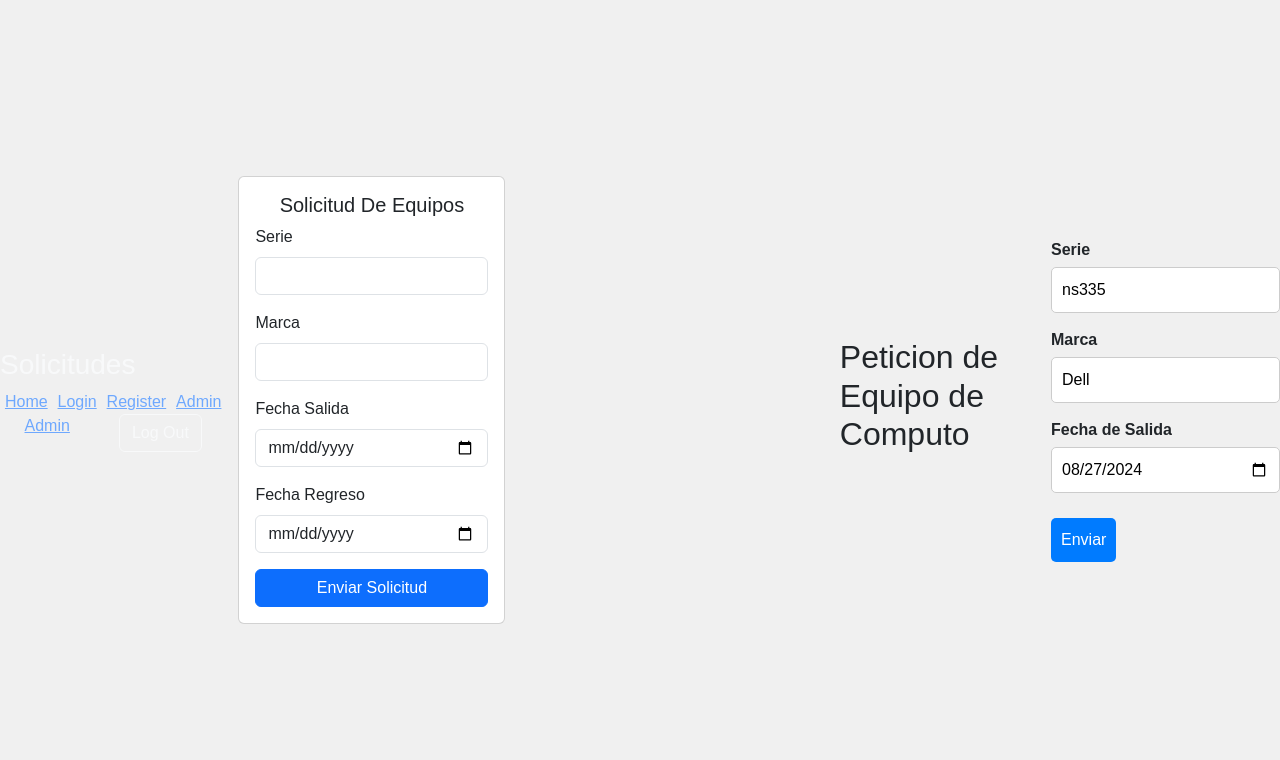
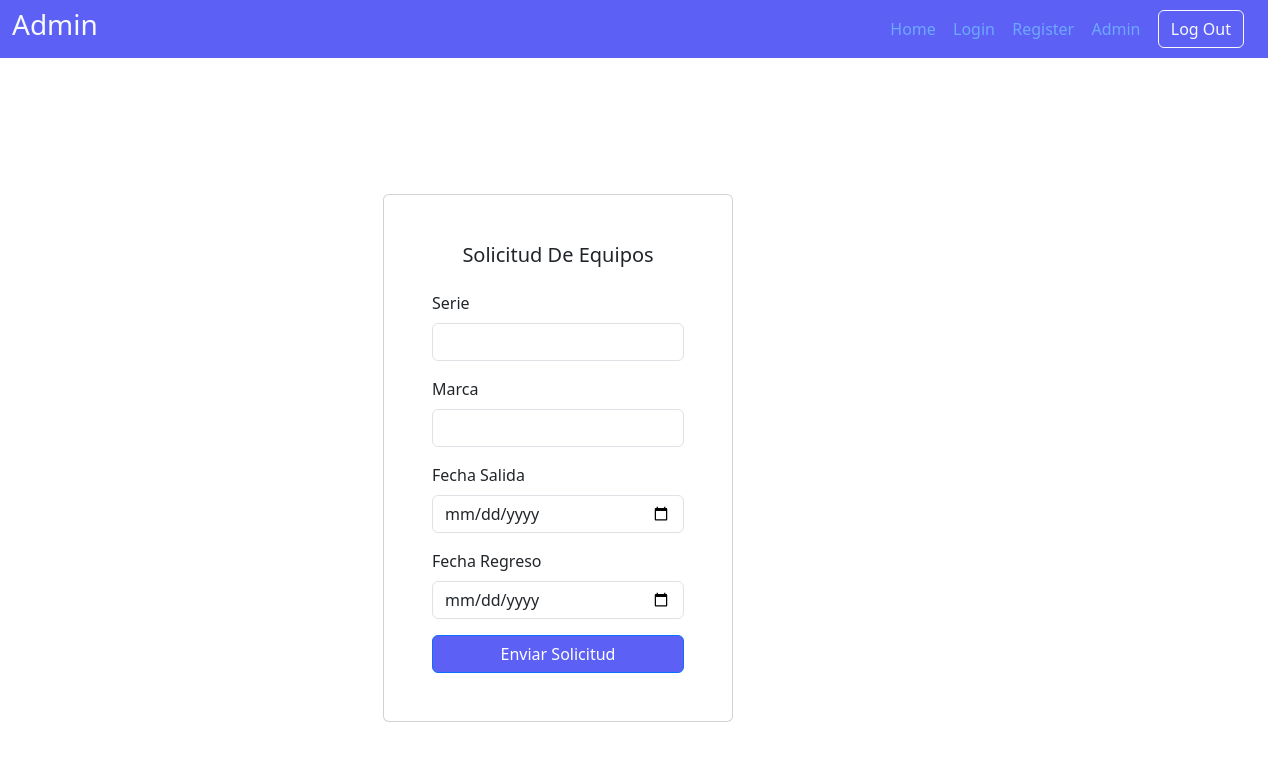
Before and after one commit to chrisbmx20/sistema-permiso-computadora, a website: page public/solicitud.html in a window 1280 px wide. Drawn offline with nearby package versions, Linux system fonts and the light colour scheme.

Commit message:
login correcto

```diff
--- a/public/solicitud.html
+++ b/public/solicitud.html
@@ -5,31 +5,27 @@
     <meta name="viewport" content="width=device-width, initial-scale=1.0">
     <title>Peticion</title>
     <link href="https://cdn.jsdelivr.net/npm/bootstrap@5.3.3/dist/css/bootstrap.min.css" rel="stylesheet" integrity="sha384-QWTKZyjpPEjISv5WaRU9OFeRpok6YctnYmDr5pNlyT2bRjXh0JMhjY6hW+ALEwIH" crossorigin="anonymous">
-    <link rel="stylesheet" href="css/solicitudes.css">
+    <link rel="stylesheet" href="css/styles.css">
     <link rel="icon" type="image/x-icon" href="img/cat.ico">
 </head>
 <body>
-    <header>
-        <nav class="navbar bg-purple justify-content-between px-7" data-bs-theme="dark">
-            <h3 class="text-light">Solicitudes</h3>
-            <ul class="main-menu">
+    <header class="row">
+        <nav class="navbar bg-purple justify-content-between px-4" data-bs-theme="dark">
+            <h3 class="text-light">Admin</h3>
+            <div class="menu-container">
+                <ul class="nav flexing">
+                    <li class="padding"><a href="./index.html">Home</a></li>
+                    <li class="padding"><a href="./login.html">Login</a></li>
+                    <li class="padding"><a href="./register.html">Register</a></li>
+                    <li class="padding"><a href="./admin.html">Admin</a></li>
+                  </ul>
 
-            </ul>
-            <ul class="nav justify-content-around">
-
-                <li><a href="./index.html">Home</a></li>
-                <li><a href="./login.html">Login</a></li>
-                <li><a href="./register.html">Register</a></li>
-                <li><a href="./admin.html">Admin</a></li>
-                <li><a href="./solicitud.html">Admin</a></li>
-
-                <li class="nav-item">
-                    <button type="button" class="btn btn-outline-light">Log Out</button>
-                </li>
-              </ul>
+                  <button type="button" class="btn btn-outline-light">Log Out</button>
+            </div>
           </nav>
     </header>
-    <div class="container align-center d-flex justify-center">
+
+    <div class="container container-fluid row align-center d-flex justify-center">
         <div class="wrapper d-flex align-items-center justify-content-center h-100">
             <div class="card login-form">
                 <div class="card-body">
@@ -60,22 +56,7 @@
             </div>
         </div>
     </div>
-        <h2>Peticion de Equipo de Computo</h2>
-        <form action="#" method="POST">
-            <div class="form-group">
-                <label for="serie">Serie</label>
-                <input type="text" id="serie" name="serie" value="ns335">
-            </div>
-            <div class="form-group">
-                <label for="marca">Marca</label>
-                <input type="text" id="marca" name="marca" value="Dell">
-            </div>
-            <div class="form-group">
-                <label for="fechaSalida">Fecha de Salida</label>
-                <input type="date" id="fechaSalida" name="fechaSalida" value="2024-08-27">
-            </div>
-            <button type="submit" class="submit-btn">Enviar</button>
-        </form>
-    </div>
+
+
 </body>
 </html>
```
Also changed, not shown: services/solicitud/post-solicitud.js (+35 -0 lines).
